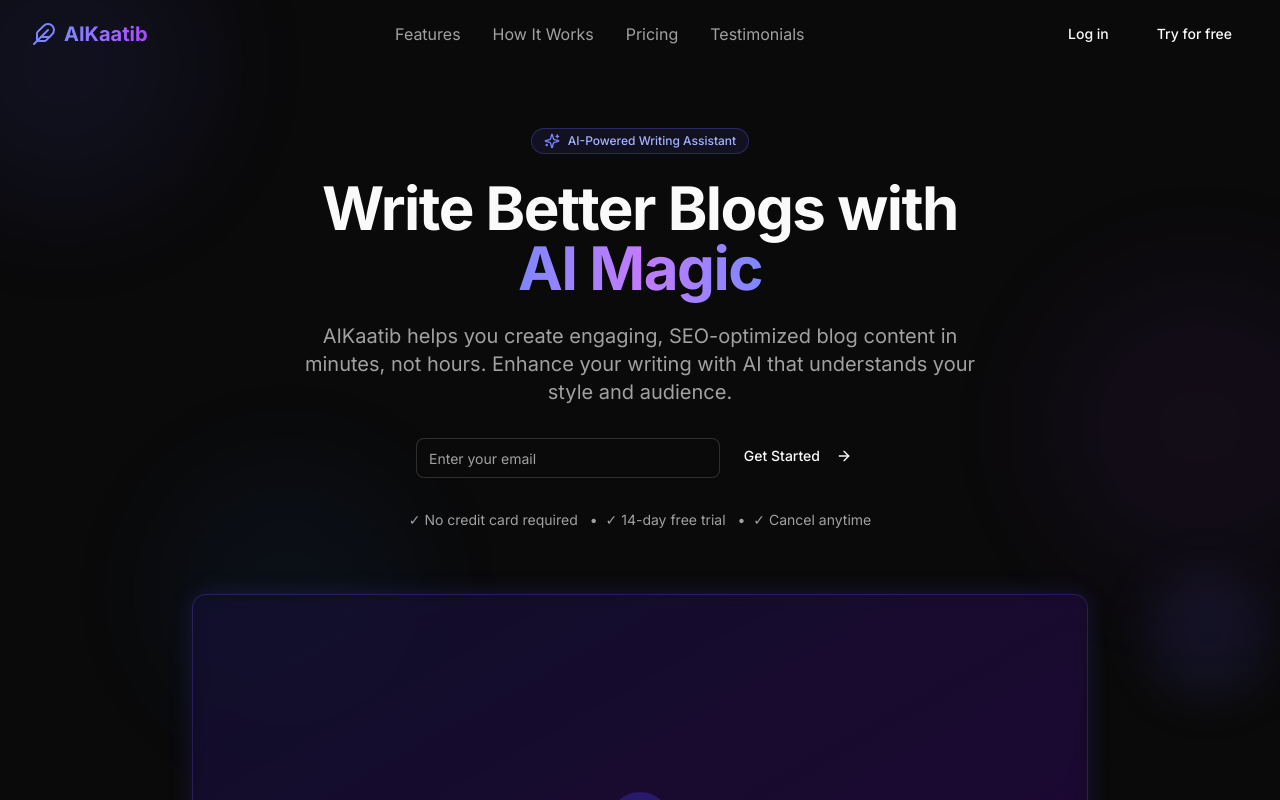
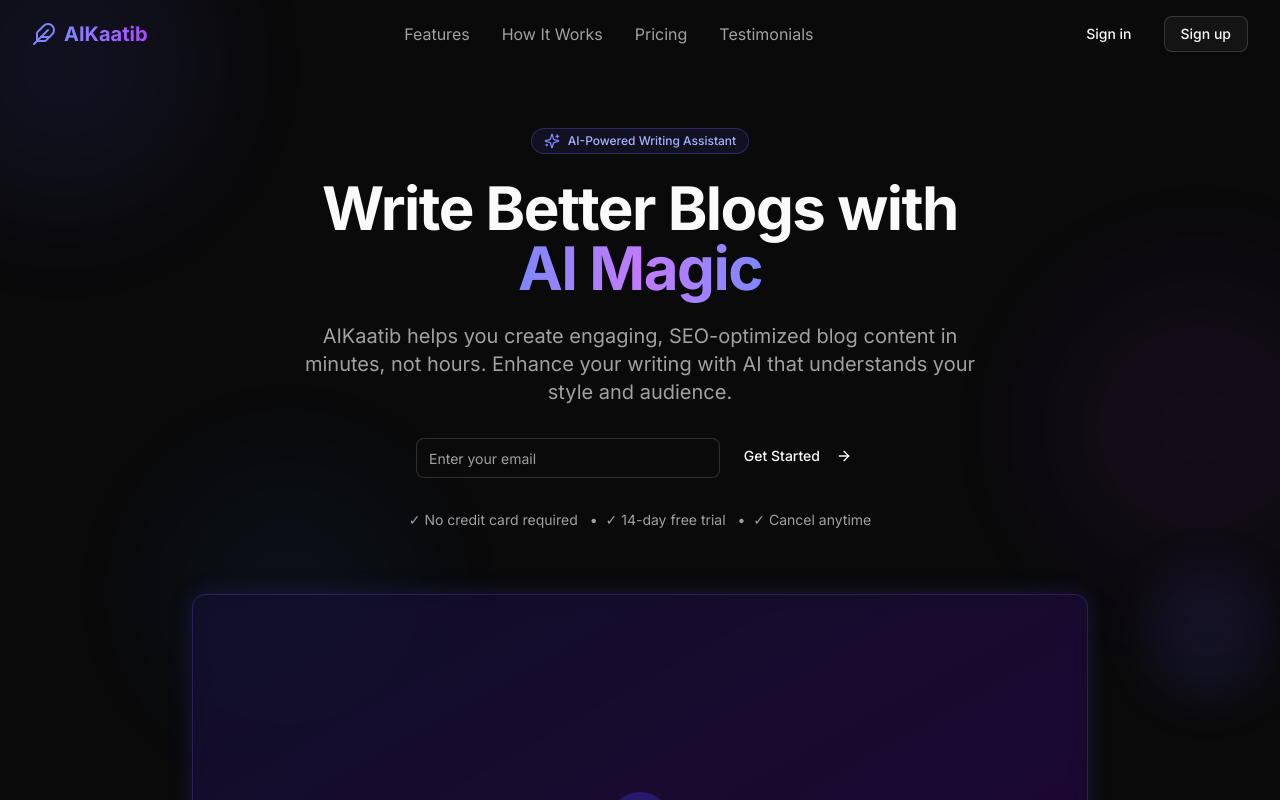
Before and after one commit to OsafAliSayed/aikaatib, a Next.js app in the folder frontend/: page / in a window 1280 px wide. Shown: the top 800 px of the page. Built offline with nearby package versions, Linux system fonts and the light colour scheme.

Commit message:
navbar fix

```diff
--- a/frontend/src/components/common/navbar.js
+++ b/frontend/src/components/common/navbar.js
@@ -24,9 +24,8 @@
   }, []);
 
   return (
-    <header className={`fixed top-0 w-full z-50 transition-all duration-300 ${
-      isScrolled ? 'bg-background/80 backdrop-blur-lg border-b border-border shadow-sm' : 'bg-transparent'
-    }`}>
+    <header className={`fixed top-0 w-full z-50 transition-all duration-300 ${isScrolled ? 'bg-background/80 backdrop-blur-lg border-b border-border shadow-sm' : 'bg-transparent'
+      }`}>
       <div className="max-w-7xl mx-auto px-4 sm:px-6 lg:px-8">
         <div className="flex justify-between items-center py-4">
           <div className="flex items-center gap-2">
@@ -47,10 +46,18 @@
               </a>
             ))}
           </nav>
+          <div className="flex items-center gap-4">
 
-          <div className="hidden md:flex items-center gap-4">
-            <Button variant="ghost">Log in</Button>
-            <Button variant="glow">Try for free</Button>
+            <div className="hidden md:flex items-center gap-4">
+              <a href="/signin">
+                <Button variant="ghost">Sign in</Button>
+              </a>
+            </div>
+            <div className="hidden md:flex items-center  gap-4">
+              <a href="/signup">
+                <Button variant="outline">Sign up</Button>
+              </a>
+            </div>
           </div>
 
           <button
@@ -74,15 +81,19 @@
               <a
                 key={item}
                 href={`#${item.toLowerCase().replace(/\s+/g, '-')}`}
-                className="block py-2 text-muted-foreground hover:text-foreground transition-colors"
+                className="block py-2 text-muted-foreground hover:text-foreground transition-colors text-center"
                 onClick={() => setMobileMenuOpen(false)}
               >
                 {item}
               </a>
             ))}
             <div className="pt-4 flex flex-col gap-2">
-              <Button variant="outline" className="w-full">Log in</Button>
-              <Button variant="glow" className="w-full">Try for free</Button>
+              <a href="/signin">
+                <Button variant="outline" className="w-full">Sign in</Button>
+              </a>
+              <a href="/signup">
+                <Button variant="ghost" className="w-full">Sign up</Button>
+              </a>
             </div>
           </div>
         </div>
```
